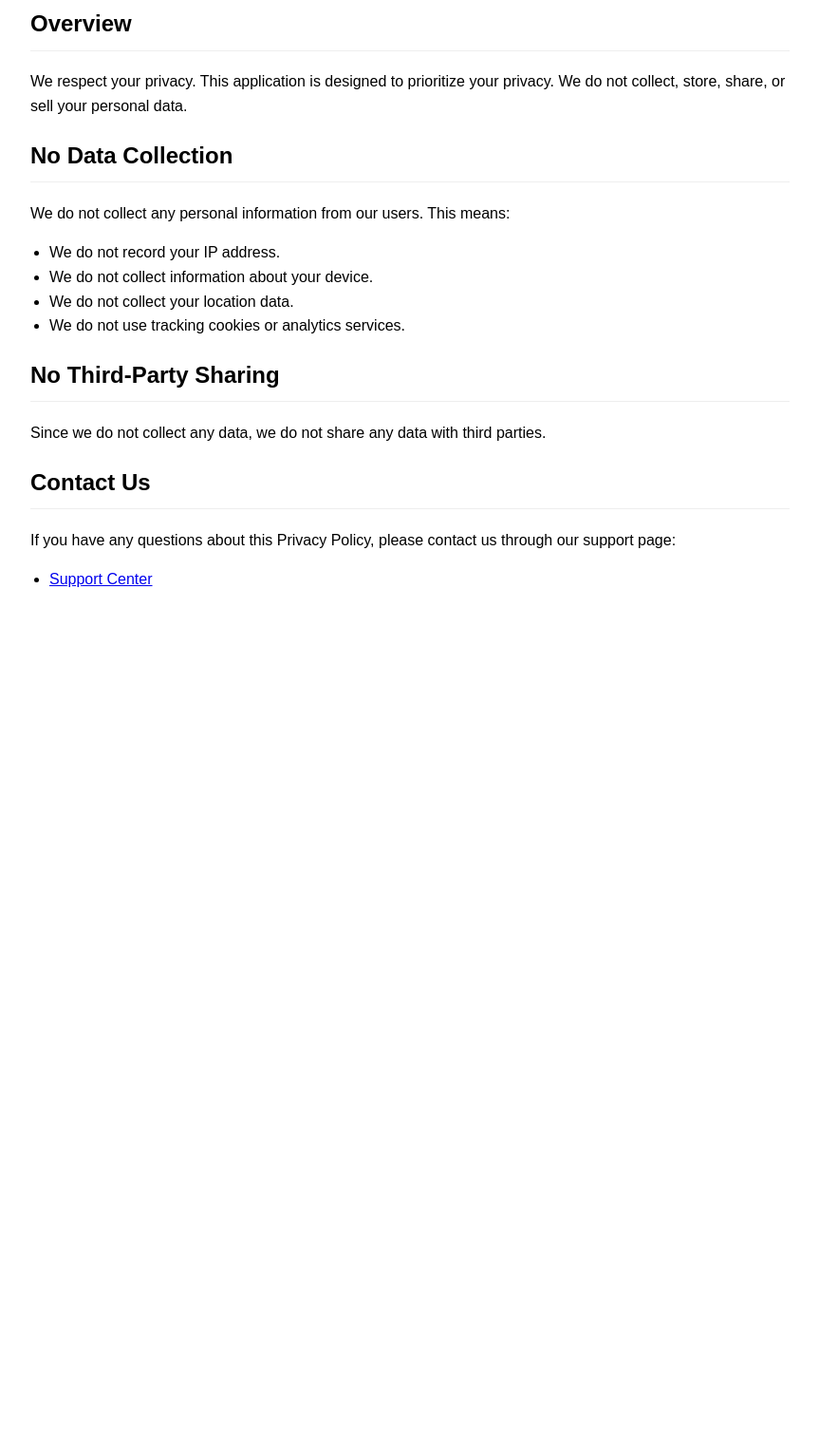
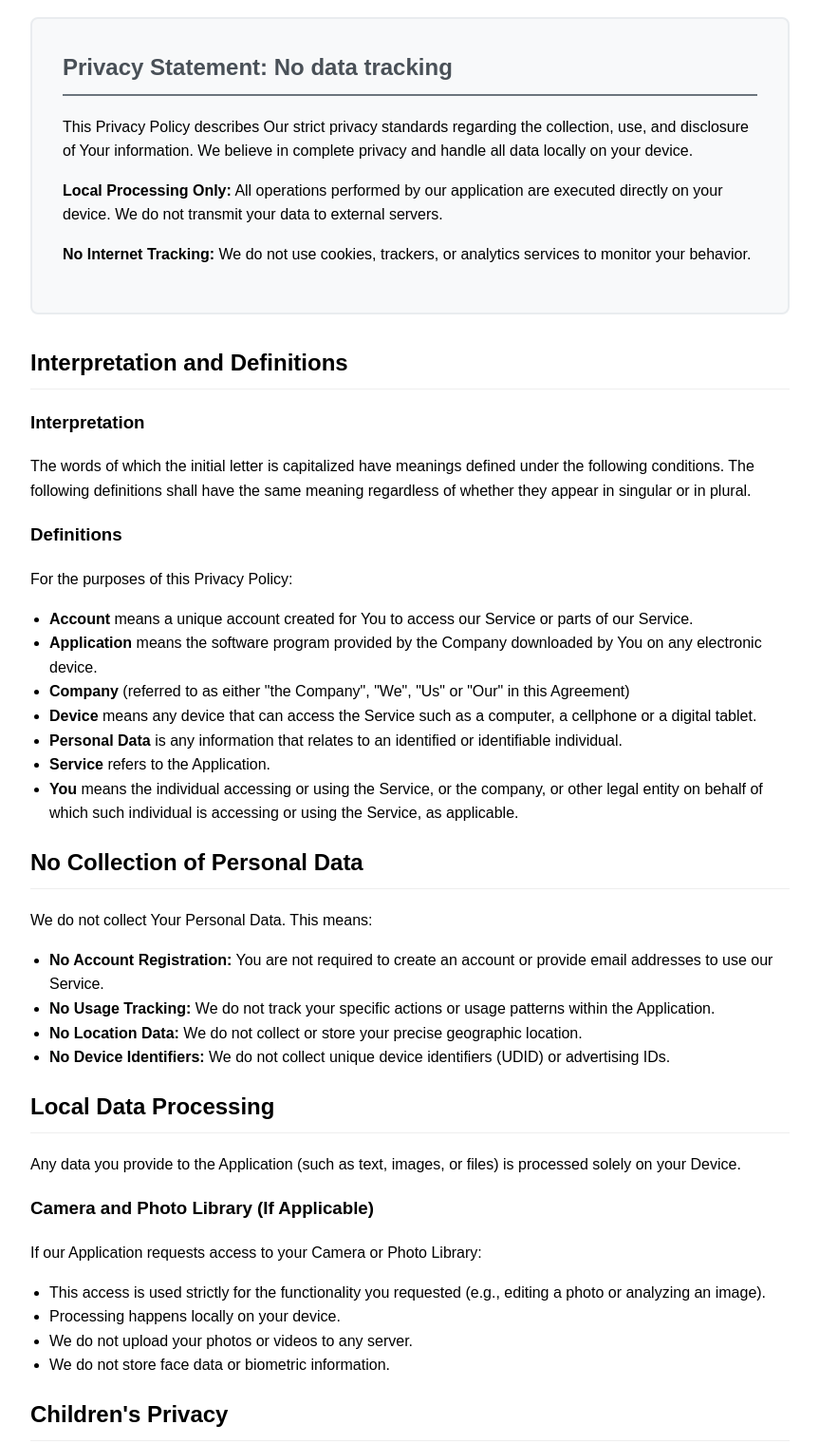
Before and after one commit to kai7win/kai7win.github.io, a plain HTML site: page p/privacy-policy-no-tracking.html in a window 1280 px wide. Shown: the part 200-1720 px from the top of the page at 95% size, without its empty margins (208-1071 px from the left). Before the commit the page ends 855 px from the top, so only its background shows below. Drawn offline with Linux system fonts and the light colour scheme.

Commit message:
no tracking

```diff
--- a/p/privacy-policy-no-tracking.html
+++ b/p/privacy-policy-no-tracking.html
@@ -20,10 +20,30 @@
         ul {
             padding-left: 20px;
         }
+
+        /* My Local AI 獨立區塊樣式 */
+        .my-local-ai-section {
+            background-color: #f8f9fa;
+            border: 2px solid #e9ecef;
+            border-radius: 8px;
+            padding: 2rem;
+            margin: 2rem 0;
+        }
+
+        .my-local-ai-section h2 {
+            color: #495057;
+            margin-top: 0;
+            border-bottom: 2px solid #6c757d;
+        }
+
         @media (max-width: 768px) {
             body {
                 margin: 1rem;
                 padding: 0 1rem;
+            }
+            .my-local-ai-section {
+                padding: 1.5rem;
+                margin: 1.5rem 0;
             }
         }
     </style>
@@ -34,20 +54,62 @@
     <h1>Privacy Policy</h1>
     <p>Last updated: January 8, 2026</p>
 
-    <h2>Overview</h2>
-    <p>We respect your privacy. This application is designed to prioritize your privacy. We do not collect, store, share, or sell your personal data.</p>
+    <div class="my-local-ai-section">
+        <h2>Privacy Statement: No data tracking</h2>
+        <p>This Privacy Policy describes Our strict privacy standards regarding the collection, use, and disclosure of Your information. We believe in complete privacy and handle all data locally on your device.</p>
 
-    <h2>No Data Collection</h2>
-    <p>We do not collect any personal information from our users. This means:</p>
+        <p><strong>Local Processing Only:</strong> All operations performed by our application are executed directly on your device. We do not transmit your data to external servers.</p>
+
+        <p><strong>No Internet Tracking:</strong> We do not use cookies, trackers, or analytics services to monitor your behavior.</p>
+    </div>
+
+    <h2>Interpretation and Definitions</h2>
+    <h3>Interpretation</h3>
+    <p>The words of which the initial letter is capitalized have meanings defined under the following conditions. The following definitions shall have the same meaning regardless of whether they appear in singular or in plural.</p>
+
+    <h3>Definitions</h3>
+    <p>For the purposes of this Privacy Policy:</p>
     <ul>
-        <li>We do not record your IP address.</li>
-        <li>We do not collect information about your device.</li>
-        <li>We do not collect your location data.</li>
-        <li>We do not use tracking cookies or analytics services.</li>
+        <li><strong>Account</strong> means a unique account created for You to access our Service or parts of our Service.</li>
+        <li><strong>Application</strong> means the software program provided by the Company downloaded by You on any electronic device.</li>
+        <li><strong>Company</strong> (referred to as either "the Company", "We", "Us" or "Our" in this Agreement)</li>
+        <li><strong>Device</strong> means any device that can access the Service such as a computer, a cellphone or a digital tablet.</li>
+        <li><strong>Personal Data</strong> is any information that relates to an identified or identifiable individual.</li>
+        <li><strong>Service</strong> refers to the Application.</li>
+        <li><strong>You</strong> means the individual accessing or using the Service, or the company, or other legal entity on behalf of which such individual is accessing or using the Service, as applicable.</li>
     </ul>
 
-    <h2>No Third-Party Sharing</h2>
-    <p>Since we do not collect any data, we do not share any data with third parties.</p>
+    <h2>No Collection of Personal Data</h2>
+    <p>We do not collect Your Personal Data. This means:</p>
+    <ul>
+        <li><strong>No Account Registration:</strong> You are not required to create an account or provide email addresses to use our Service.</li>
+        <li><strong>No Usage Tracking:</strong> We do not track your specific actions or usage patterns within the Application.</li>
+        <li><strong>No Location Data:</strong> We do not collect or store your precise geographic location.</li>
+        <li><strong>No Device Identifiers:</strong> We do not collect unique device identifiers (UDID) or advertising IDs.</li>
+    </ul>
+
+    <h2>Local Data Processing</h2>
+    <p>Any data you provide to the Application (such as text, images, or files) is processed solely on your Device.</p>
+
+    <h3>Camera and Photo Library (If Applicable)</h3>
+    <p>If our Application requests access to your Camera or Photo Library:</p>
+    <ul>
+        <li>This access is used strictly for the functionality you requested (e.g., editing a photo or analyzing an image).</li>
+        <li>Processing happens locally on your device.</li>
+        <li>We do not upload your photos or videos to any server.</li>
+        <li>We do not store face data or biometric information.</li>
+    </ul>
+
+    <h2>Children's Privacy</h2>
+    <p>Our Service does not address anyone under the age of 13. Since we do not collect personal data from any user, we naturally do not knowingly collect personally identifiable information from anyone under the age of 13. If You are a parent or guardian and You are aware that Your child has provided Us with Personal Data (which should not be possible as we do not collect it), please contact Us.</p>
+
+    <h2>Links to Other Websites</h2>
+    <p>Our Service may contain links to other websites that are not operated by Us. If You click on a third party link, You will be directed to that third party's site. We strongly advise You to review the Privacy Policy of every site You visit.</p>
+    <p>We have no control over and assume no responsibility for the content, privacy policies or practices of any third party sites or services.</p>
+
+    <h2>Changes to this Privacy Policy</h2>
+    <p>We may update Our Privacy Policy from time to time. We will notify You of any changes by posting the new Privacy Policy on this page.</p>
+    <p>You are advised to review this Privacy Policy periodically for any changes. Changes to this Privacy Policy are effective when they are posted on this page.</p>
 
     <h2>Contact Us</h2>
     <p>If you have any questions about this Privacy Policy, please contact us through our support page:</p>
```
